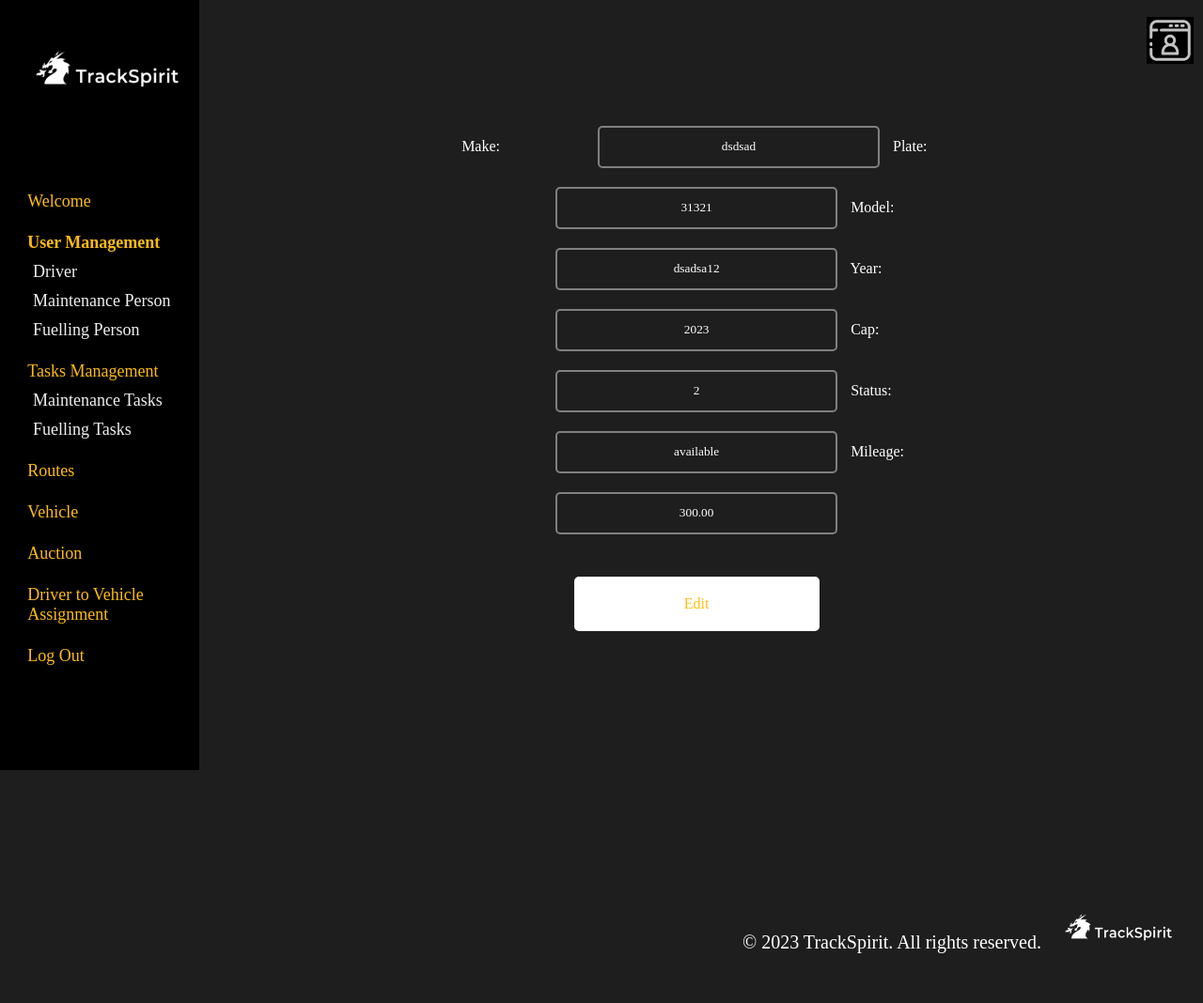
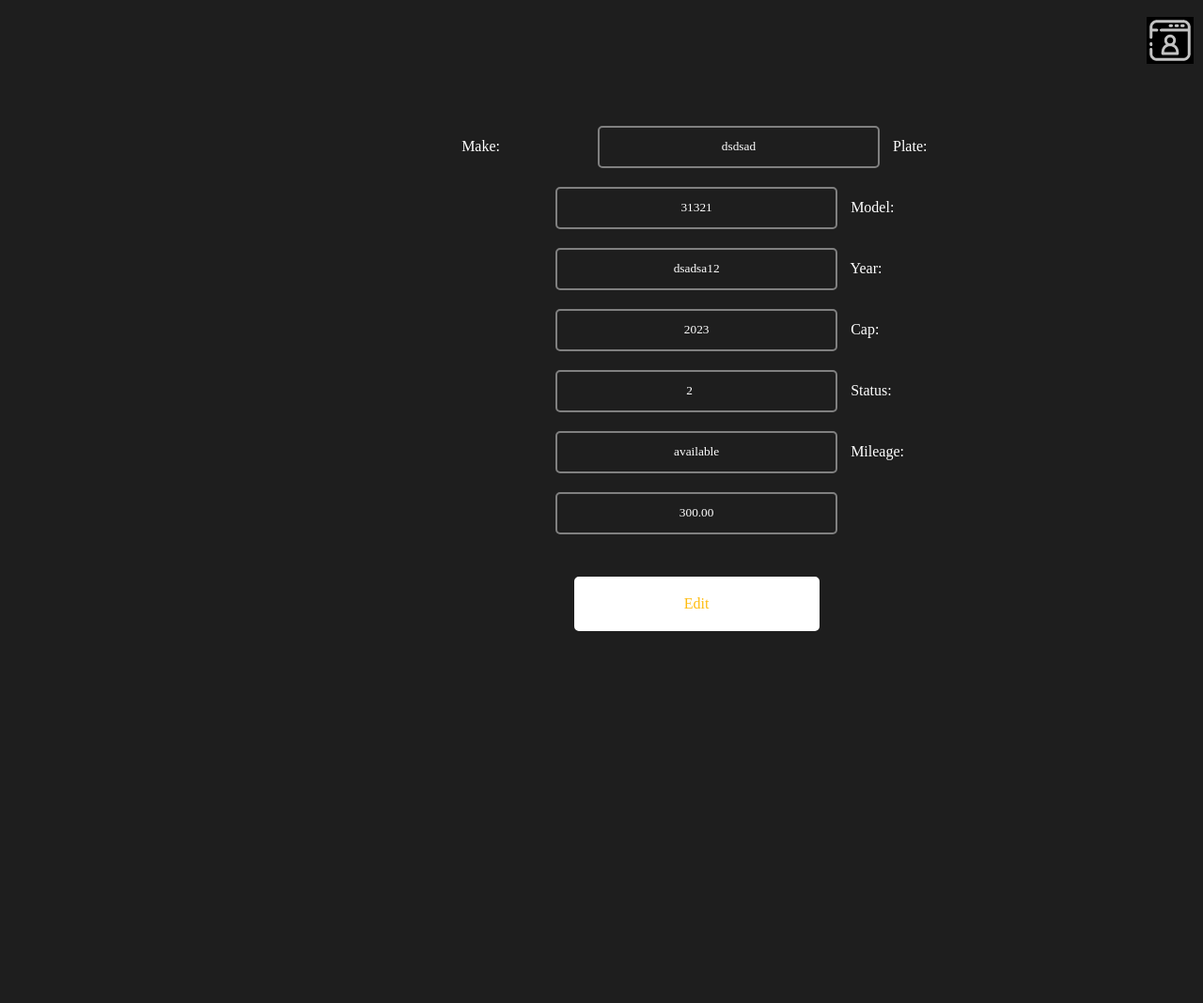
Before and after one commit to Group1swe6/Group1swe6, a PHP site: page /admin/edit_vehicle.php?vehicle_id=1 in a window 1280 px wide. Shown: the whole page at 94% size. After the commit the page ends 672 px from the top, so only its background shows below. Run offline with PHP 8.4, Linux system fonts and the light colour scheme; data comes from the database, SQL or seed files in the repository.

Commit message:
Update edit_vehicle.php

```diff
--- a/csci361teamwork/admin/edit_vehicle.php
+++ b/csci361teamwork/admin/edit_vehicle.php
@@ -1,11 +1,3 @@
-<?php
-$mysqli = new mysqli("localhost", "root", "", "db");
-$vehicle_id=$_GET['vehicle_id'];
-$strSQL ="select * from vehicle WHERE vehicle_id = '$vehicle_id'";
-$result=$mysqli->query($strSQL);
-$row=mysqli_fetch_array($result);
-?>
-
 <html>
     <head>
     <style>
@@ -172,43 +164,29 @@ $row=mysqli_fetch_array($result);
     </header>
     <!-- Create a content area in the center of the web page -->
     <main>
-    <form method="post" action="edit_vehicle_process.php">
+    <?php
+            $mysqli = new mysqli("localhost", "root", "", "db");
+            $vehicle_id=$_GET['vehicle_id'];
+            $strSQL ="select * from vehicle WHERE vehicle_id = '$vehicle_id'";
+            $result=$mysqli->query($strSQL);
+            $row=mysqli_fetch_array($result);
+            ?>
+            <html>
+            <form method="post" action="edit_vehicle_process.php">
             <input type="hidden" name="vehicle_id" value="<?=$row['vehicle_id']?>">
 
 
-                <p3 style="color:white; text-align: center; width:50%;">Make:</p3> <input type="text" id="make" name="make" value="<?=$row['make']?>" required>
-                <p3 style="color:white; text-align: center; width:50%;">Plate:</p3> <input type="text" id="plate_number" name="plate_number" value="<?=$row['plate_number']?>" required>
-                <p3 style="color:white; text-align: center; width:50%;">Model:</p3> <input type="text" id="model" name="model" value="<?=$row['model']?>" required>
-                <p3 style="color:white; text-align: center; width:50%;">Year:</p3> <input type="text" id="year_of_vehicle" name="year_of_vehicle" value="<?=$row['year_of_vehicle']?>" required>
-                <p3 style="color:white; text-align: center; width:50%;">Cap:</p3> <input type="text" id="sitting_capacity" name="sitting_capacity" value="<?=$row['sitting_capacity']?>" required>
-                <p3 style="color:white; text-align: center; width:50%;">Status:</p3> <input type="text" id="status_of_vehicle" name="status_of_vehicle" value="<?=$row['status_of_vehicle']?>" required>
-                <p3 style="color:white; text-align: center; width:50%;">Mileage:</p3> <input type="text" id="mileage" name="mileage" value="<?=$row['mileage']?>" required>
+                <p3 style="color:white;">Make:</p3> <input type="text" name="make" value="<?=$row['make']?>" required>
+                <p3 style="color:white;">Plate:</p3> <input type="text" name="plate_number" value="<?=$row['plate_number']?>" required>
+                <p3 style="color:white;">Model:</p3> <input type="text" name="model" value="<?=$row['model']?>" required>
+                <p3 style="color:white;">Year:</p3> <input type="text" name="year_of_vehicle" value="<?=$row['year_of_vehicle']?>" required>
+                <p3 style="color:white;">Cap:</p3> <input type="number" name="sitting_capacity" value="<?=$row['sitting_capacity']?>" required>
+                <p3 style="color:white;">Status:</p3> <input type="text"name="status_of_vehicle" value="<?=$row['status_of_vehicle']?>" required>
+                <p3 style="color:white;">Mileage:</p3> <input type="text"name="mileage" value="<?=$row['mileage']?>" required>
                 <input type="submit" class = "Button" value="Edit">
 
         </form>
     </main>
-        <!-- Create a sidebar on the left side of the web page -->
-        <aside>
-            <img src="image/logo.png" alt="TrackSpirit Logo" class="logo">
-        <!-- selected = this webpage (make it bold)-->
-            <a href="welcome.php" class="a1">Welcome</a>
-            <a href="user.php" class="a1 selected">User Management</a>
-            <a href="driver.php" class="a2">Driver</a>
-            <a href="maintenance.php" class="a2">Maintenance Person</a>
-            <a href="fuelling.php" class="a2">Fuelling Person</a>
-            <a href="tasks.php" class="a1">Tasks Management</a>
-            <a href="tasks_maintenance.php" class="a2">Maintenance Tasks</a>
-            <a href="tasks_fuelling.php" class="a2">Fuelling Tasks</a>
-            <a href="servicesAdmin.php" class="a1">Routes</a>
-            <a href="vehicle.php" class="a1">Vehicle</a>
-            <a href="auction.php" class="a1">Auction</a>
-            <a href="assignment.php" class="a1">Driver to Vehicle Assignment</a>
-            <a href="/csci361teamwork/logout.php" class="a1">Log Out</a>
-        </aside>
-        <!-- Create a footer at the bottom of the web page -->
-        <footer style="text-align: right;">
-            <span> © 2023 TrackSpirit. All rights reserved.</span>
-            <img src="image/logo.png" alt="TrackSpirit logo">
-        </footer>
+
     </body>
     </html>
```
